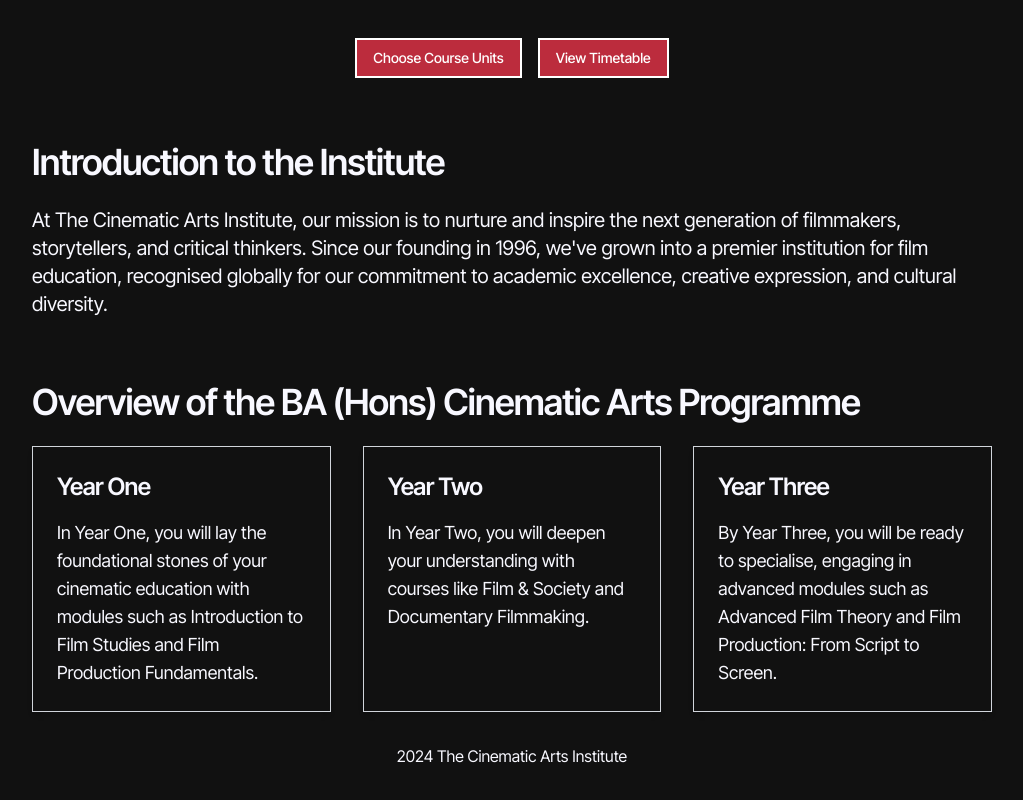
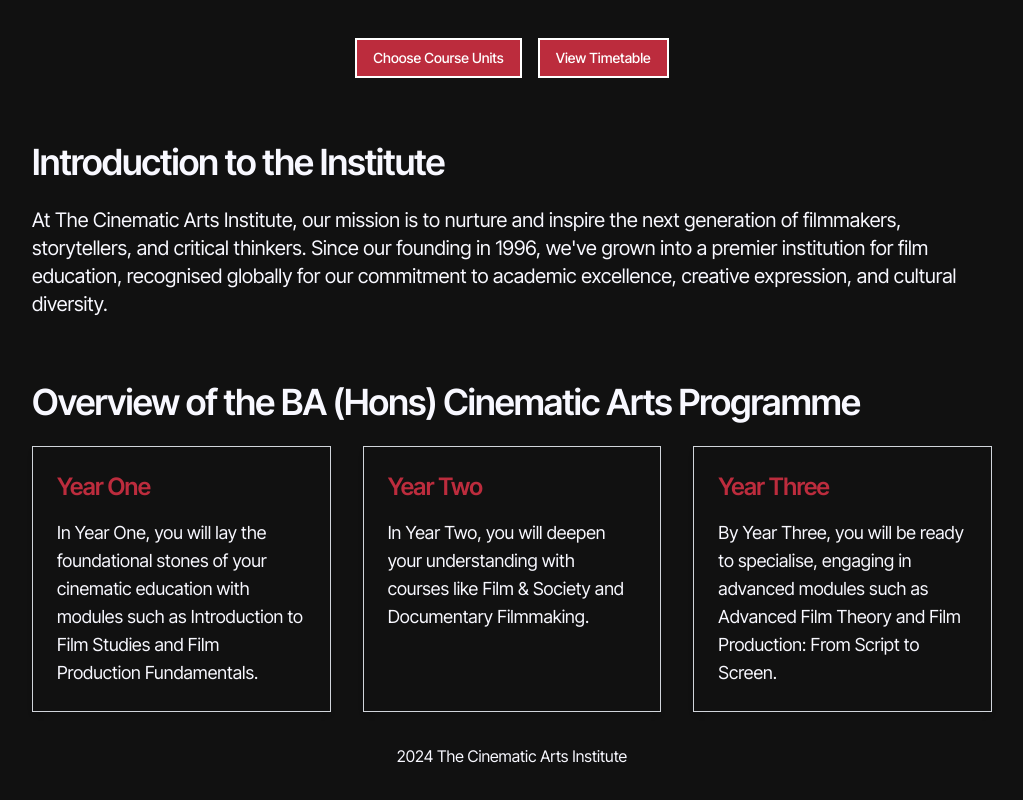
Before and after one commit to jaycee808/cinematic-arts, a Next.js app: page / in a window 1280 px wide. Shown: the part 584-1384 px from the top of the page, without its empty margins (128-1151 px from the left). Built offline with nearby package versions, Linux system fonts and the light colour scheme.

Commit message:
added links to home page

```diff
--- a/app/page.jsx
+++ b/app/page.jsx
@@ -51,19 +51,31 @@ const HomePage = () => {
                 </h2>
                 <div className="grid grid-cols-1 lg:grid-cols-3 gap-8">
                     <div className="p-6 border border-gray-300 rounded-lg shadow-md">
-                        <h3 className="text-2xl font-semibold tracking-tight text-red-600 mb-4">Year One</h3>
+
+                        <Link href="/about/programme/yearOne" className="block hover:text-gray-200 text-2xl font-semibold tracking-tight text-red mb-4">
+                            Year One
+                        </Link>
+
                         <p className="leading-7 text-lg">
                             In Year One, you will lay the foundational stones of your cinematic education with modules such as Introduction to Film Studies and Film Production Fundamentals.
                         </p>
                     </div>
                     <div className="p-6 border border-gray-300 rounded-lg shadow-md">
-                        <h3 className="text-2xl font-semibold tracking-tight text-red-600 mb-4">Year Two</h3>
+
+                        <Link href="/about/programme/yearTwo" className="block hover:text-gray-200 text-2xl font-semibold tracking-tight text-red mb-4">
+                            Year Two
+                        </Link>
+
                         <p className="leading-7 text-lg">
                             In Year Two, you will deepen your understanding with courses like Film & Society and Documentary Filmmaking.
                         </p>
                     </div>
                     <div className="p-6 border border-gray-300 rounded-lg shadow-md">
-                        <h3 className="text-2xl font-semibold tracking-tight text-red-600 mb-4">Year Three</h3>
+
+                        <Link href="/about/programme/yearThree" className="block hover:text-gray-200 text-2xl font-semibold tracking-tight text-red mb-4">
+                            Year Three
+                        </Link>
+
                         <p className="leading-7 text-lg">
                             By Year Three, you will be ready to specialise, engaging in advanced modules such as Advanced Film Theory and Film Production: From Script to Screen.
                         </p>
```
